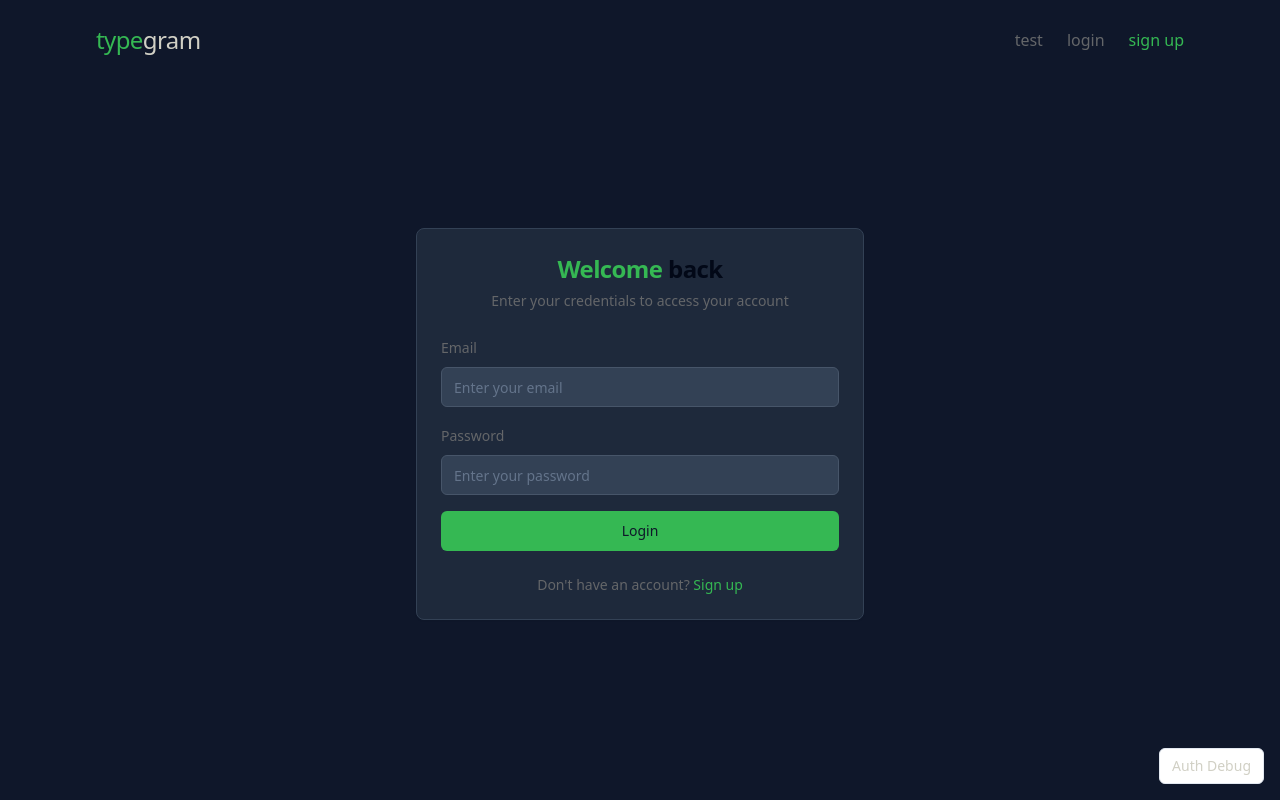
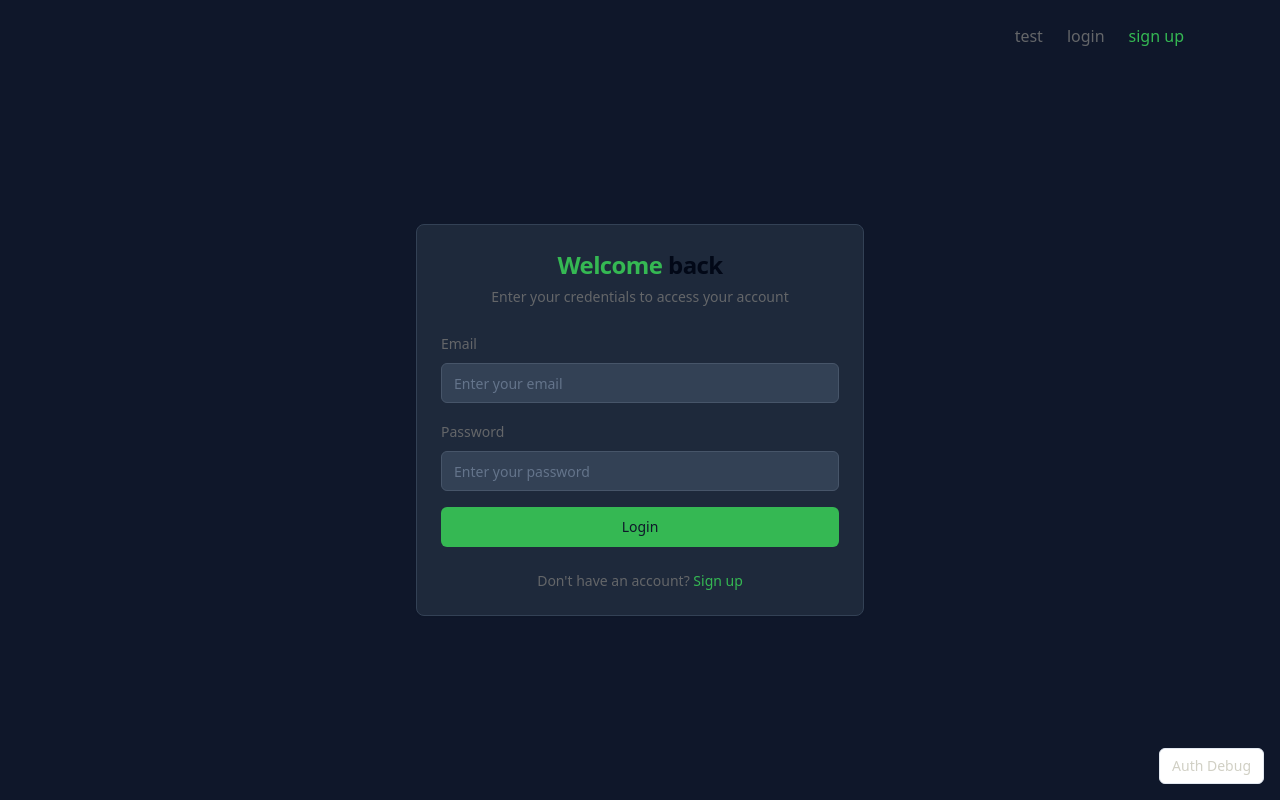
Before and after one commit to ethanast0/deeptype, a React (Vite) app: page /login in a window 1280 px wide. Built offline with nearby package versions, Linux system fonts and the light colour scheme.

Commit message:
Visual edit in Lovable
Edited UI in Lovable

```diff
--- a/src/components/Header.tsx
+++ b/src/components/Header.tsx
@@ -15,9 +15,7 @@ const Header: React.FC<HeaderProps> = ({
       <div className="container max-w-6xl mx-auto flex justify-between items-center">
         <div className="flex items-center">
           <h1 className="text-2xl font-medium tracking-tight">
-            <Link to="/">
-              <span className="text-monkey-accent">type</span>gram
-            </Link>
+
           </h1>
         </div>
 
```
